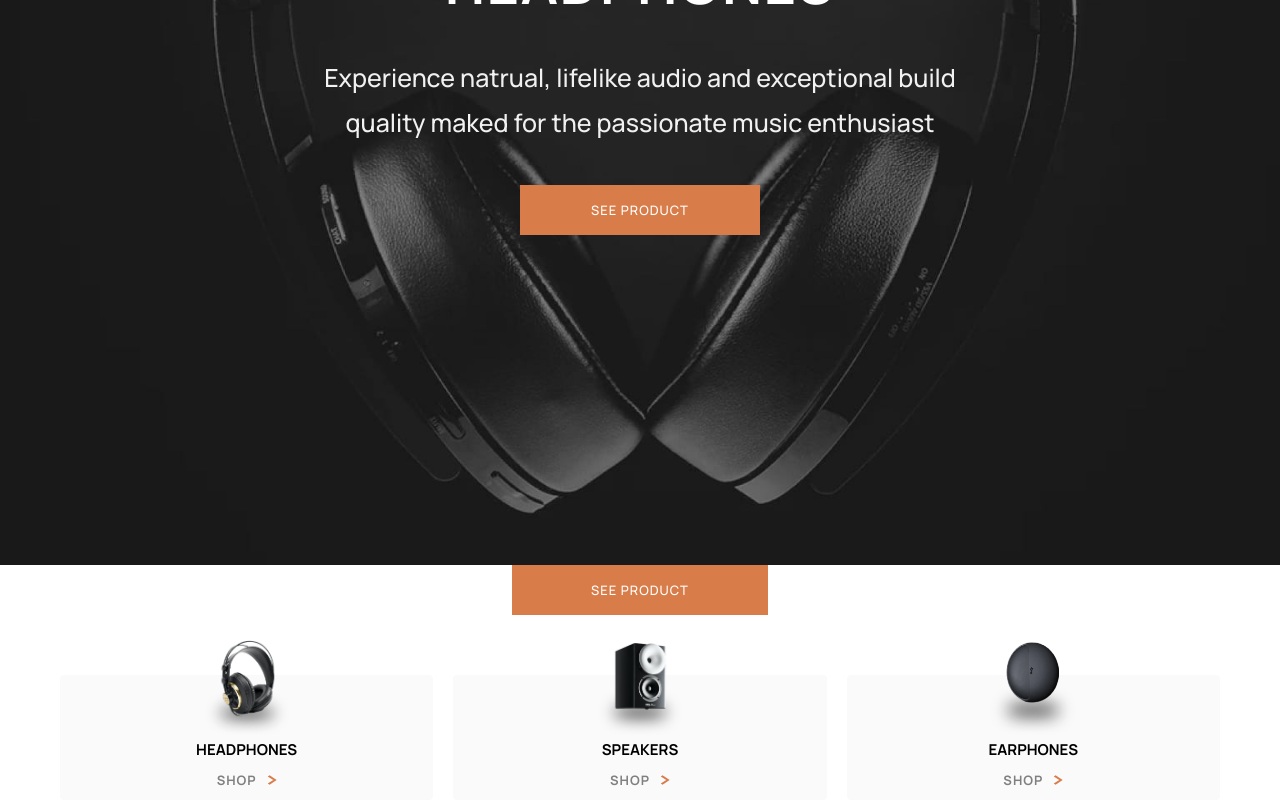
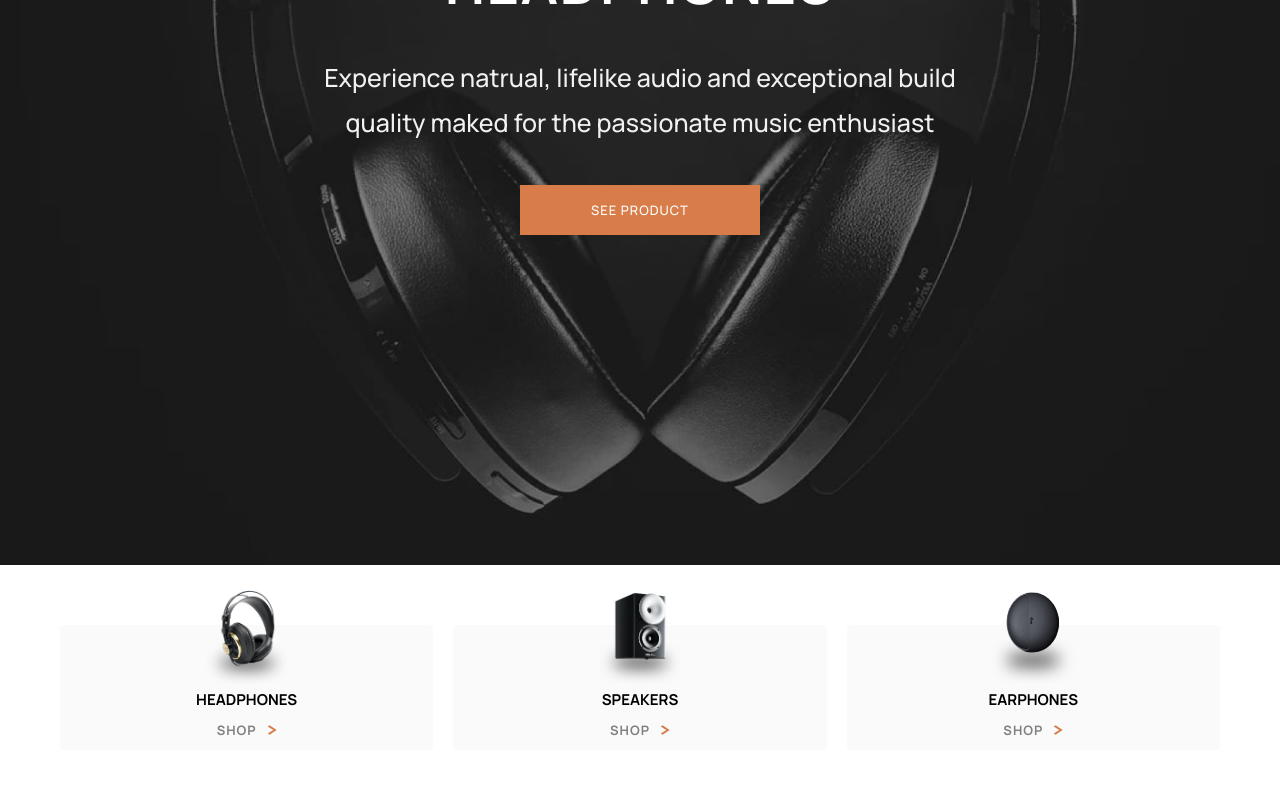
Before and after one commit to BilalHassen/audiophile-web-site, a React (Vite) app: page / in a window 1280 px wide. Shown: the part 535-1335 px from the top of the page. After the commit the page ends 1285 px from the top, so only its background shows below. Built offline with nearby package versions, Linux system fonts and the light colour scheme; a web font is replaced by a local one.

Commit message:
remove test button from hero component

```diff
--- a/src/Components/Hero/Hero.jsx
+++ b/src/Components/Hero/Hero.jsx
@@ -28,11 +28,6 @@ export default function Hero() {
           </div>
         </div>
       </section>
-      <div className="hero__button-container">
-        <button className="hero__button">
-          <p className="hero__button-text">see product</p>
-        </button>
-      </div>
     </>
   );
 }
```
